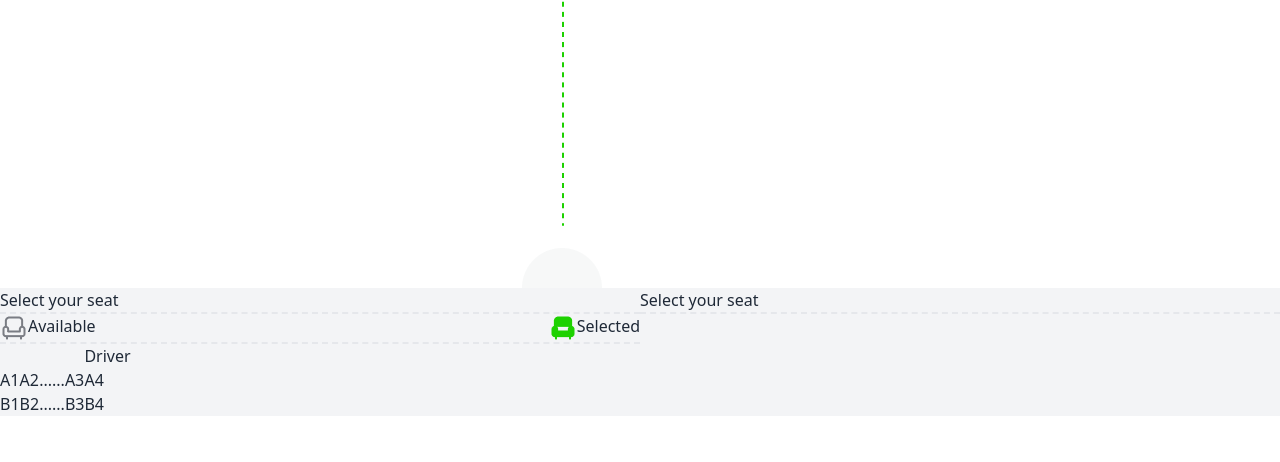
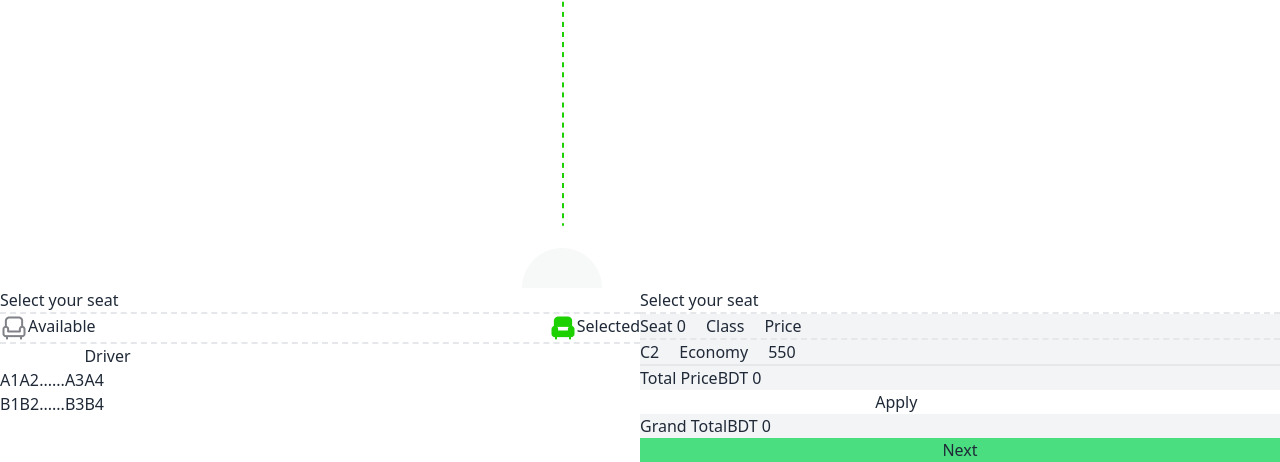
Before and after one commit to SohelShahid117/Assignment_5_SmartTicketing, a plain HTML site: page index.html in a window 1280 px wide. Shown: the part 1579-2041 px from the top of the page. Before the commit the page ends 1995 px from the top, so only its background shows below. Drawn offline with nearby package versions, Linux system fonts and the light colour scheme.

Commit message:
ending part of middle section

```diff
--- a/index.html
+++ b/index.html
@@ -156,7 +156,7 @@
   <!-- paribahan part end -->
 
   <!-- seat part start -->
-  <div class="flex">
+  <div class="flex bg-white">
     <div class="flex flex-col w-1/2">
       <h1 class="border-dashed border-b-2">Select your seat</h1>
       <!-- <hr> -->
@@ -204,6 +204,36 @@
     <div class="w-1/2">
         <div>
           <h1 class="border-dashed border-b-2">Select your seat</h1>
+        </div>
+        <div>
+          <div class="bg-gray-100">
+            <div class="border-dashed border-b-2 flex gap-5">
+              <h5>Seat <span>0</span></h5>
+              <h5>Class</h5>
+              <h5>Price</h5>
+            </div>
+            <div class="border-solid border-b-2 flex gap-5">
+              <p>C2</p>
+              <p>Economy</p>
+              <p>550</p>
+            </div>
+            <div class="flex items-center">
+              <p>Total Price</p>
+              <p></p>
+              <p>BDT <span>0</span></p>
+            </div>
+            <div class="bg-white">
+              <input type="text" name="" id="">
+              <button>Apply</button>
+            </div>
+            <div class="flex items-center">
+              <p>Grand Total</p>
+              <p></p>
+              <p>BDT <span>0</span></p>
+            </div>
+          </div>
+          <button class="w-full bg-green-400">Next</button>
+          </div>
         </div>
     </div>
   </div>
```
